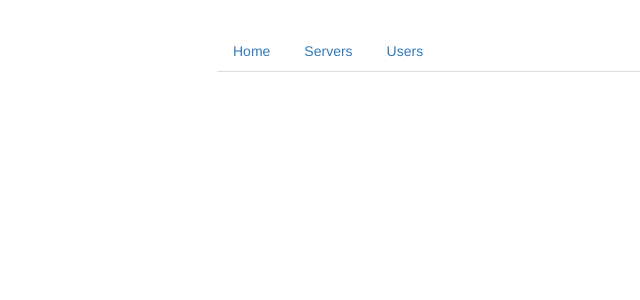
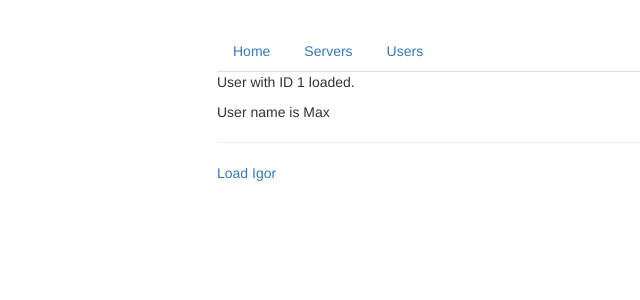
Before and after one commit to 557029/Angular2020, an Angular app in the folder routing-start/: page /users/1/Max in a window 1280 px wide. Before the commit this address led to /. Shown: the top 300 px of the page, without its empty margins (48-688 px from the left). Built offline with nearby package versions, Linux system fonts and the light colour scheme.

Commit message:
Added Observable Route

```diff
--- a/routing-start/src/app/app.module.ts
+++ b/routing-start/src/app/app.module.ts
@@ -16,7 +16,7 @@
 const appRouter: Routes = [
   {path: '', component: HomeComponent},
   {path: 'users', component: UsersComponent },
-  {path: 'user/:id', component: UserComponent },
+  {path: 'users/:id/:name', component: UserComponent },
   {path: 'servers', component: ServersComponent }
 ];
 
--- a/routing-start/src/app/users/user/user.component.html
+++ b/routing-start/src/app/users/user/user.component.html
@@ -1,2 +1,4 @@
-<p>User with ID _ID_ loaded.</p>
-<p>User name is _NAME_</p>
+<p>User with ID {{ user.id }} loaded.</p>
+<p>User name is {{user.name }}</p>
+<hr>
+<a [routerLink]="['/users','10','Igor']">Load Igor</a>
--- a/routing-start/src/app/users/user/user.component.ts
+++ b/routing-start/src/app/users/user/user.component.ts
@@ -1,4 +1,5 @@
 import { Component, OnInit } from '@angular/core';
+import {ActivatedRoute, Params} from '@angular/router';
 
 @Component({
   selector: 'app-user',
@@ -8,9 +9,17 @@
 export class UserComponent implements OnInit {
   user: {id: number, name: string};
 
-  constructor() { }
+  constructor(private route: ActivatedRoute) { }
 
   ngOnInit() {
+    this.user = {
+      id: this.route.snapshot.params['id'],
+      name: this.route.snapshot.params['name']
+    };
+    this.route.params.subscribe((params: Params) => {
+      this.user.id = params['id'];
+      this.user.name = params['name'];
+    });
   }
 
 }
```
